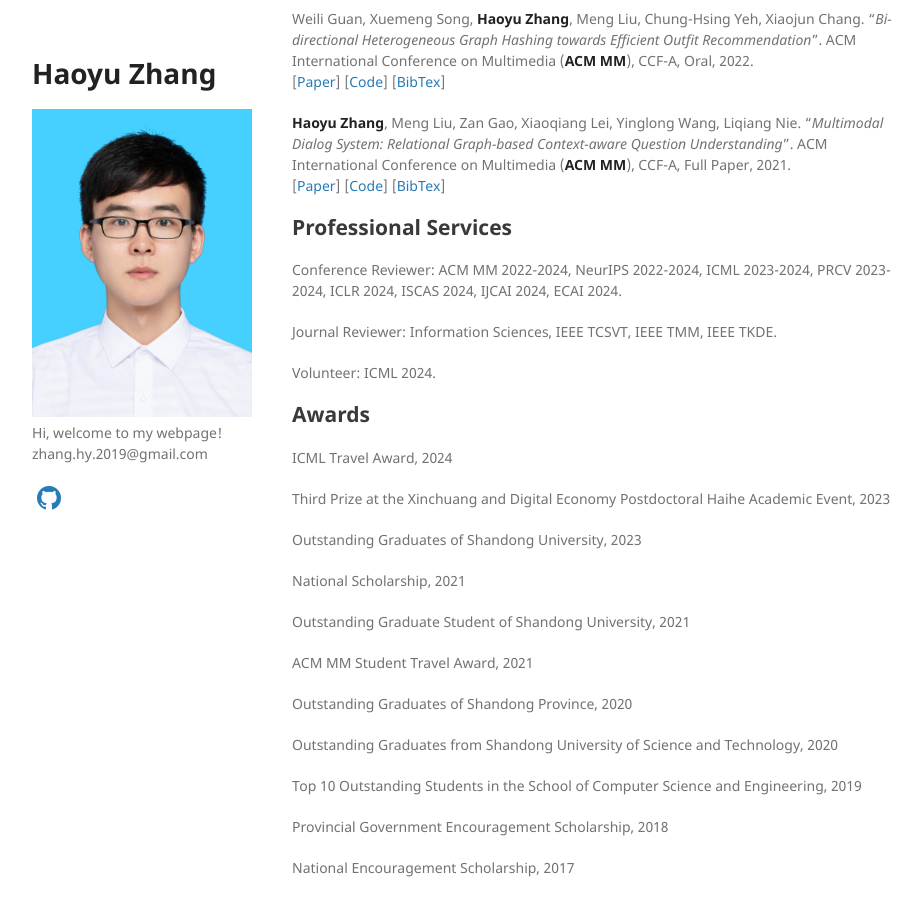
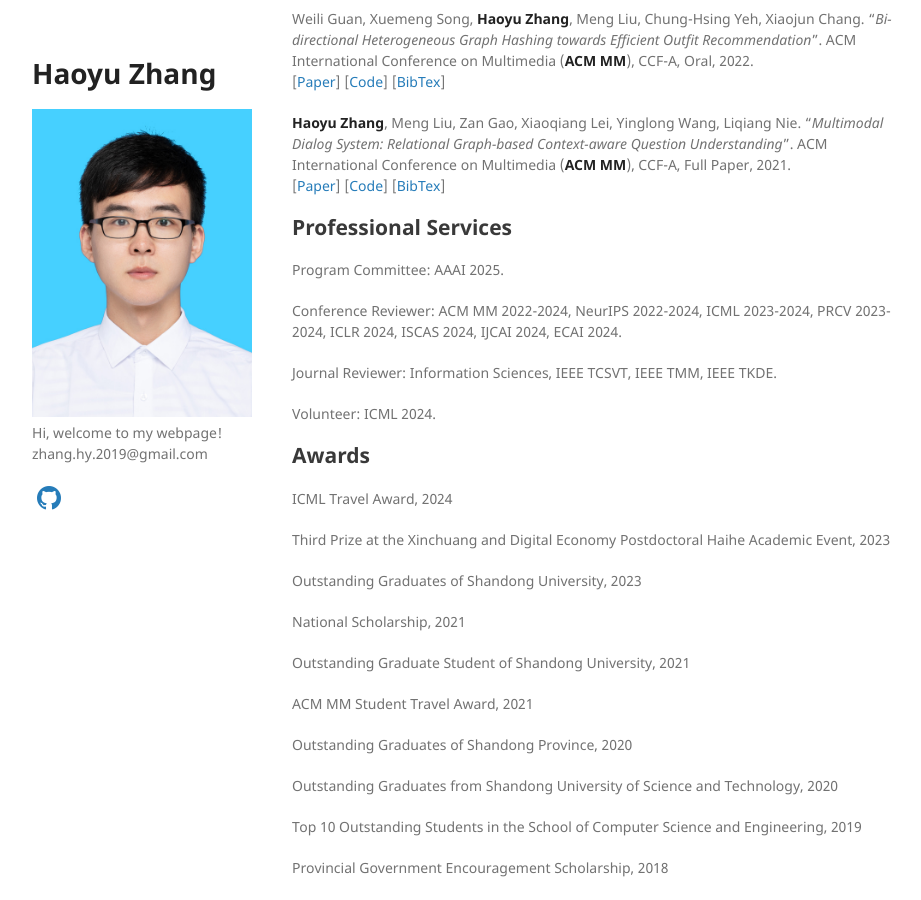
Before and after one commit to Hyu-Zhang/Hyu-Zhang.github.io, a Jekyll site: the page built from index.md, in a window 1280 px wide and 900 px high, scrolled down 1428 px. Shown: the whole window, without its empty margins (178-1099 px from the left). Built offline with Jekyll 4.4.1, drawn with Linux system fonts in a browser that asks for light colours; a style sheet for code colours, icons or effects is not loaded; our own code applies the rules of GitHub Pages for plain Markdown files.

Commit message:
Update index.md

```diff
--- a/index.md
+++ b/index.md
@@ -109,6 +109,8 @@ Weili Guan, Xuemeng Song, **Haoyu Zhang**, Meng Liu, Chung-Hsing Yeh, Xiaojun Ch
 
 ## Professional Services
 
+Program Committee: AAAI 2025.
+
 Conference Reviewer: ACM MM 2022-2024, NeurIPS 2022-2024, ICML 2023-2024, PRCV 2023-2024, ICLR 2024, ISCAS 2024, IJCAI 2024, ECAI 2024.
 
 Journal Reviewer: Information Sciences, IEEE TCSVT, IEEE TMM, IEEE TKDE.
```
